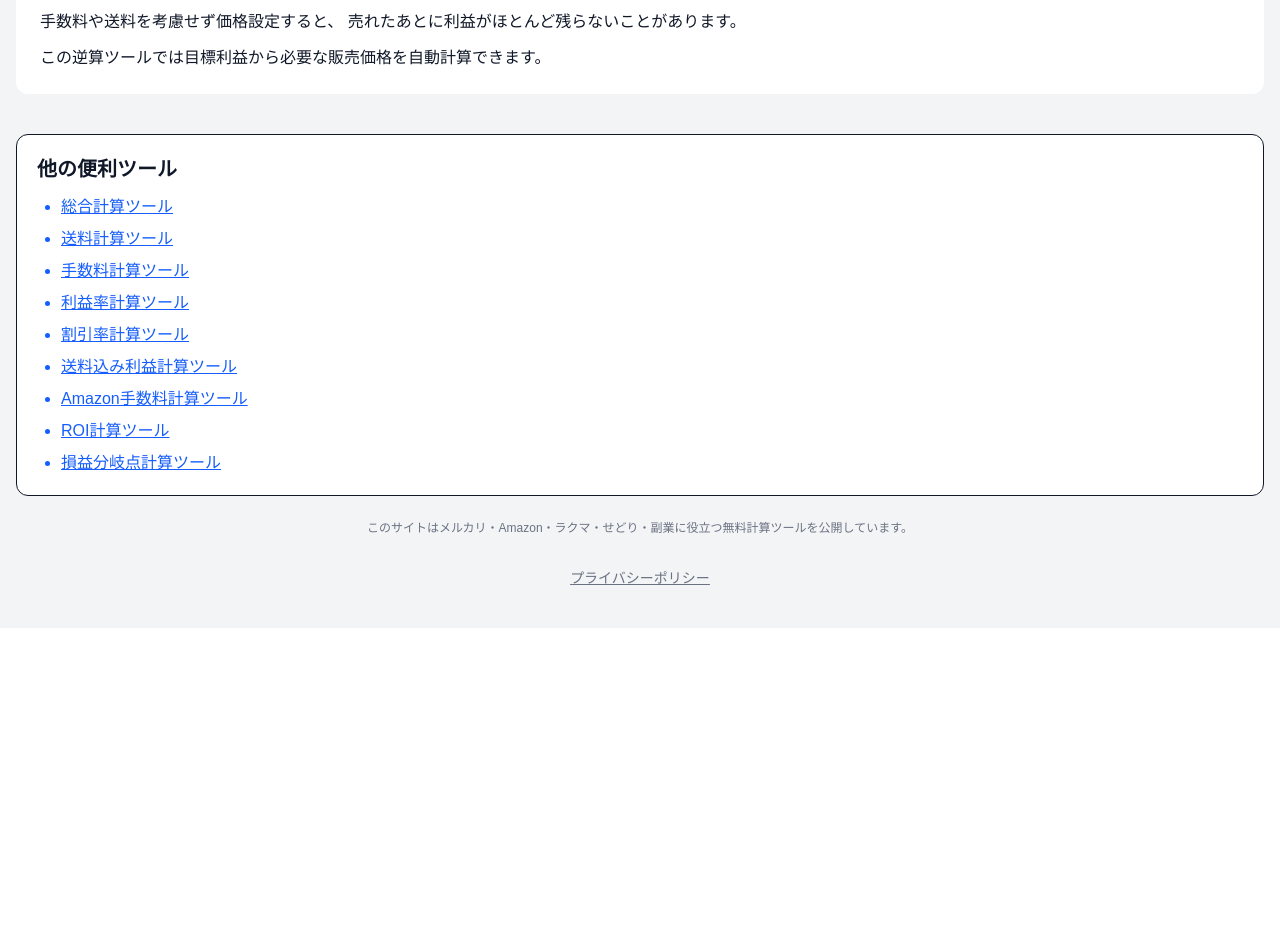
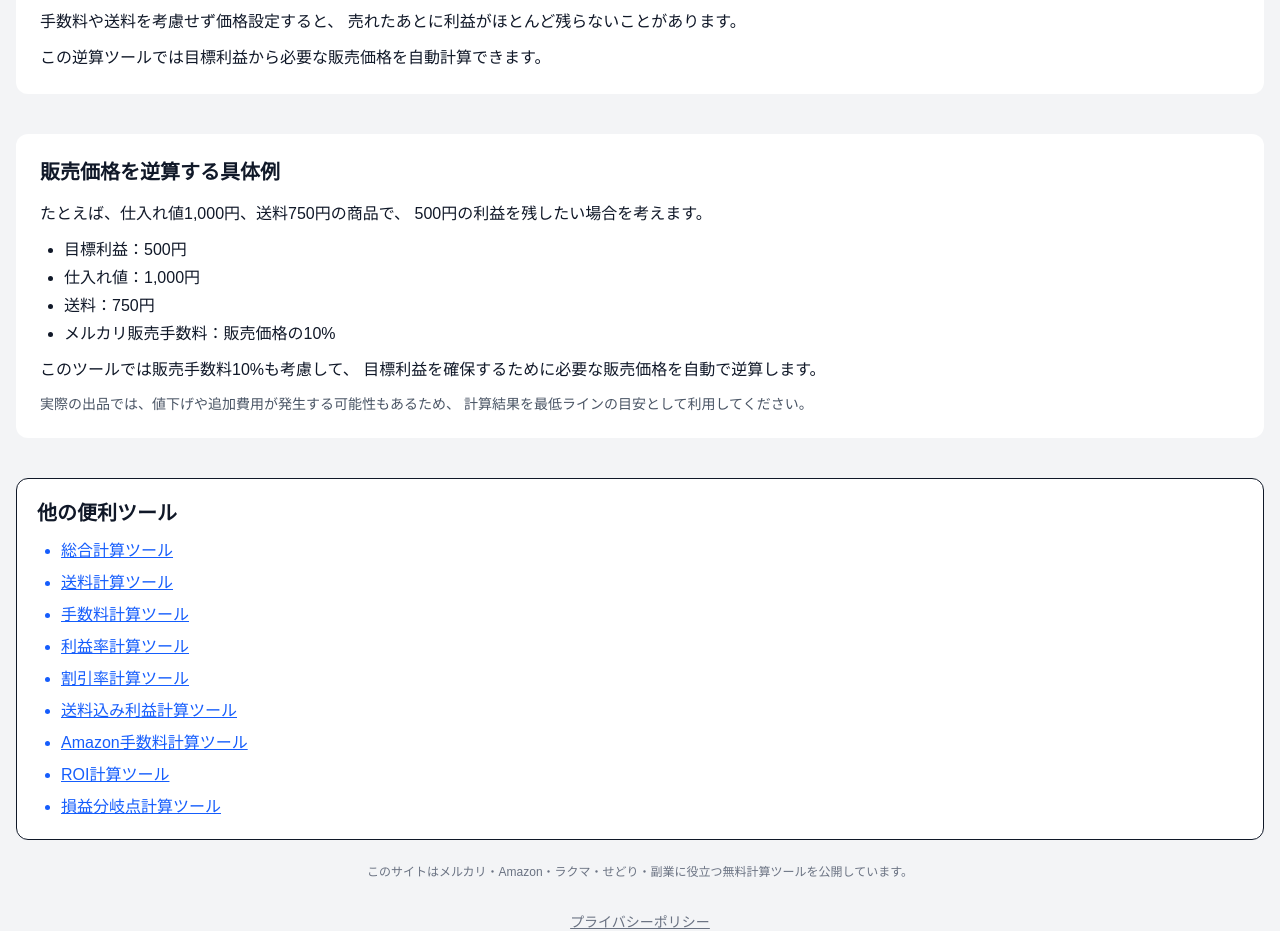
Before and after one commit to antfarm-lab/price-reverse-calc, a Next.js app: page / in a window 1280 px wide. Shown: the part 1320-2251 px from the top of the page. Before the commit the page ends 1948 px from the top, so only its background shows below. Built offline with nearby package versions, Linux system fonts and the light colour scheme.

Commit message:
improve content for AdSense review

```diff
--- a/app/page.tsx
+++ b/app/page.tsx
@@ -146,6 +146,34 @@ export default function Home() {
   <p>
     この逆算ツールでは目標利益から必要な販売価格を自動計算できます。
   </p>
+
+</section>
+<section className="mt-10 bg-white rounded-xl p-6">
+  <h2 className="text-xl font-bold mb-4">
+    販売価格を逆算する具体例
+  </h2>
+
+  <p className="mb-3">
+    たとえば、仕入れ値1,000円、送料750円の商品で、
+    500円の利益を残したい場合を考えます。
+  </p>
+
+  <ul className="list-disc pl-6 space-y-1">
+    <li>目標利益：500円</li>
+    <li>仕入れ値：1,000円</li>
+    <li>送料：750円</li>
+    <li>メルカリ販売手数料：販売価格の10%</li>
+  </ul>
+
+  <p className="mt-3">
+    このツールでは販売手数料10%も考慮して、
+    目標利益を確保するために必要な販売価格を自動で逆算します。
+  </p>
+
+  <p className="mt-3 text-sm text-gray-600">
+    実際の出品では、値下げや追加費用が発生する可能性もあるため、
+    計算結果を最低ラインの目安として利用してください。
+  </p>
 </section>
      <section className="mt-10 rounded-xl border bg-white p-5">
  <h2 className="text-xl font-bold mb-3">
```
